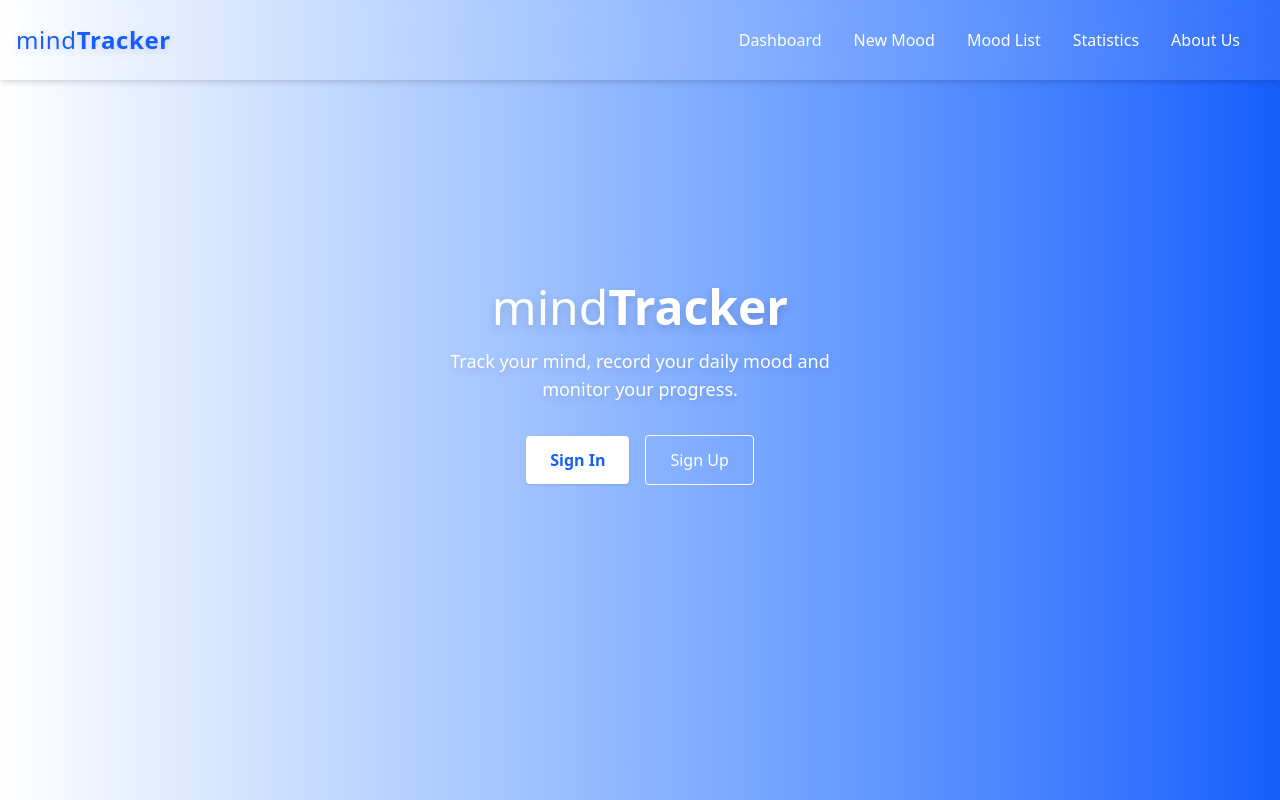
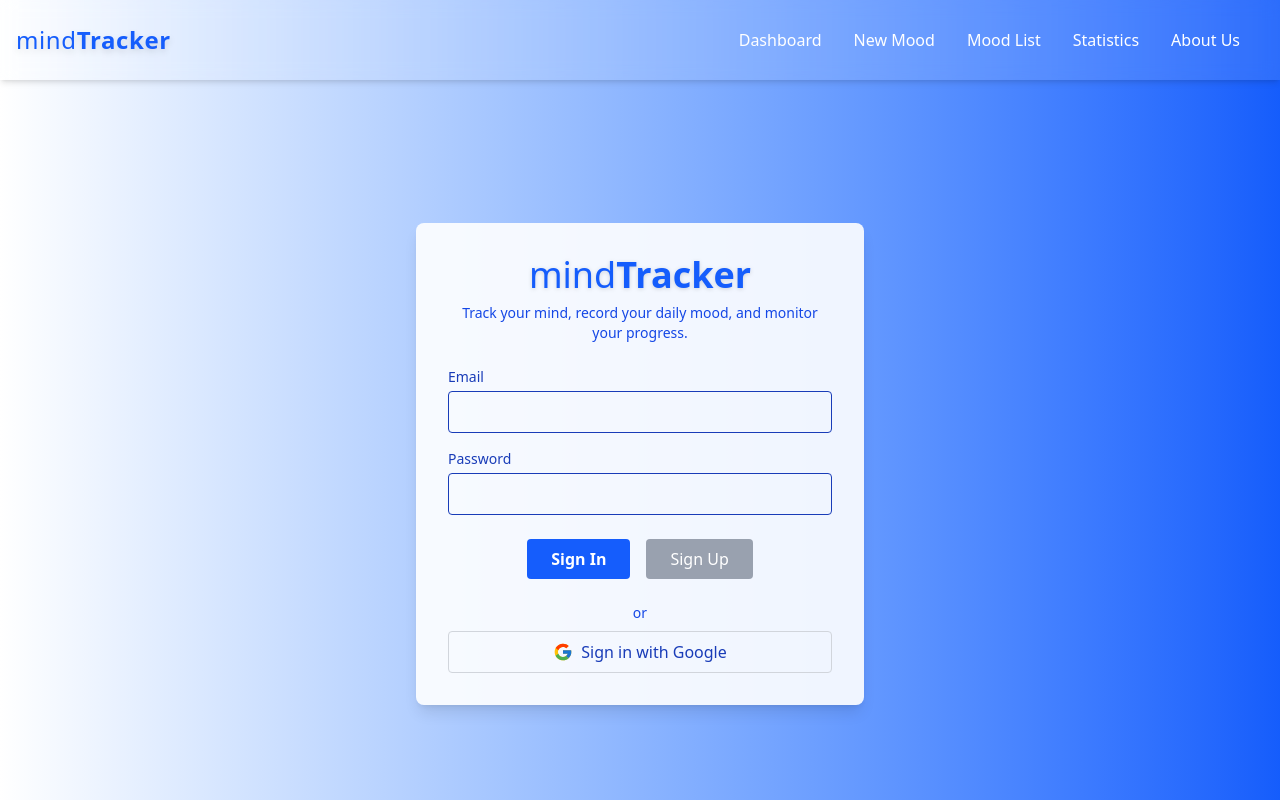
Before and after one commit to khazarglzd/mindTrack-ai-react, a React (Vite) app: page / in a window 1280 px wide. Shown: the top 800 px of the page. Built offline with nearby package versions, Linux system fonts and the light colour scheme.

Commit message:
feat: add log/pas fields and Google sign-up option

```diff
--- a/package.json
+++ b/package.json
@@ -13,6 +13,7 @@
     "@tailwindcss/vite": "^4.1.10",
     "react": "^19.1.0",
     "react-dom": "^19.1.0",
+    "react-icons": "^5.5.0",
     "react-router-dom": "^7.6.2"
   },
   "devDependencies": {
--- a/src/data/quotes.jsx
+++ b/src/data/quotes.jsx
@@ -3,7 +3,32 @@ const quotes = [
     { q: "Joy is the best makeup.", a: "Anne Lamott" },
     { q: "Life is 10% what happens to us and 90% how we react to it.", a: "Charles R. Swindoll" },
     { q: "Keep going. Be all in.", a: "Bryan Hutchinson" },
-    { q: "What we think, we become.", a: "Buddha" }
+    { q: "What we think, we become.", a: "Buddha" },
+    { q: "Success is not final, failure is not fatal: It is the courage to continue that counts.", a: "Winston Churchill" },
+    { q: "Believe you can and you're halfway there.", a: "Theodore Roosevelt" },
+    { q: "Do what you can, with what you have, where you are.", a: "Theodore Roosevelt" },
+    { q: "Act as if what you do makes a difference. It does.", a: "William James" },
+    { q: "Success usually comes to those who are too busy to be looking for it.", a: "Henry David Thoreau" },
+    { q: "Don't watch the clock; do what it does. Keep going.", a: "Sam Levenson" },
+    { q: "Hardships often prepare ordinary people for an extraordinary destiny.", a: "C.S. Lewis" },
+    { q: "Everything you can imagine is real.", a: "Pablo Picasso" },
+    { q: "Turn your wounds into wisdom.", a: "Oprah Winfrey" },
+    { q: "Doubt kills more dreams than failure ever will.", a: "Suzy Kassem" },
+    { q: "Don't wait. The time will never be just right.", a: "Napoleon Hill" },
+    { q: "I can and I will. Watch me.", a: "Carrie Green" },
+    { q: "Happiness is not something ready-made. It comes from your own actions.", a: "Dalai Lama" },
+    { q: "Push yourself, because no one else is going to do it for you.", a: "Unknown" },
+    { q: "Great things never came from comfort zones.", a: "Unknown" },
+    { q: "Dream it. Wish it. Do it.", a: "Unknown" },
+    { q: "Sometimes later becomes never. Do it now.", a: "Unknown" },
+    { q: "Little things make big days.", a: "Unknown" },
+    { q: "Don’t stop when you’re tired. Stop when you’re done.", a: "Unknown" },
+    { q: "Wake up with determination. Go to bed with satisfaction.", a: "Unknown" },
+    { q: "Do something today that your future self will thank you for.", a: "Unknown" },
+    { q: "It’s going to be hard, but hard does not mean impossible.", a: "Unknown" },
+    { q: "Don’t wait for opportunity. Create it.", a: "Unknown" },
+    { q: "Sometimes we're tested not to show our weaknesses, but to discover our strengths.", a: "Unknown" },
+    { q: "The harder you work for something, the greater you’ll feel when you achieve it.", a: "Unknown" },
 ];
 
 export default quotes;
--- a/src/pages/AboutUs.jsx
+++ b/src/pages/AboutUs.jsx
@@ -2,7 +2,7 @@ import React from 'react'
 
 const AboutUs = () => {
     return (
-        <div>AboutUs</div>
+        <div>About Us</div>
     )
 }
 
--- a/src/pages/Auth.jsx
+++ b/src/pages/Auth.jsx
@@ -1,32 +1,65 @@
-import React from 'react';
+import React, { useState } from 'react';
 import { useNavigate } from 'react-router-dom';
 import { useAuth } from '../context/AuthContext';
+import { FcGoogle } from 'react-icons/fc';
 
-const Home = () => {
+const Auth = () => {
     const navigate = useNavigate();
     const { signIn, isAuthenticated } = useAuth();
 
+    const [email, setEmail] = useState('');
+    const [password, setPassword] = useState('');
+
     const handleLogin = () => {
-        signIn();
+        // Normal giriş simülasyonu
+        signIn(); // ← burada gerçek auth fonksiyonunla değiştir
         navigate('/dashboard');
+    };
+
+    const handleGoogleLogin = () => {
+        console.log('Google login'); // Firebase gibi bir yapı entegre edilecekse buraya
     };
 
     return (
         <div className="min-h-screen flex items-center justify-center text-center p-6">
-            <div className="flex flex-col items-center -translate-y-30">
-                <h1 className="text-5xl font-sans mb-4 text-white drop-shadow-lg">
-                    <span className="font-normal">mind</span>
-                    <span className="font-bold">Tracker</span>
+            <div className="bg-white/90 text-blue-800 p-8 rounded-lg shadow-lg w-full max-w-md -translate-y-10">
+                <h1 className="text-4xl font-bold mb-2 text-blue-600 drop-shadow-sm">
+                    <span className="font-normal">mind</span><span className="font-bold">Tracker</span>
                 </h1>
-                <p className="text-lg mb-8 max-w-md mx-auto text-white drop-shadow-md">
-                    Track your mind, record your daily mood and monitor your progress.
+                <p className="text-sm mb-6 text-blue-700">
+                    Track your mind, record your daily mood, and monitor your progress.
                 </p>
 
-                <div className="space-x-4">
+                {/* Inputs */}
+                <div className="space-y-4 mb-6 text-left">
+                    <div>
+                        <label className="block text-sm mb-1 font-medium" htmlFor="email">Email</label>
+                        <input
+                            id="email"
+                            type="email"
+                            value={email}
+                            onChange={(e) => setEmail(e.target.value)}
+                            className="w-full px-4 py-2 border rounded focus:outline-none focus:ring-2 focus:ring-blue-400"
+                        />
+                    </div>
+                    <div>
+                        <label className="block text-sm mb-1 font-medium" htmlFor="password">Password</label>
+                        <input
+                            id="password"
+                            type="password"
+                            value={password}
+                            onChange={(e) => setPassword(e.target.value)}
+                            className="w-full px-4 py-2 border rounded focus:outline-none focus:ring-2 focus:ring-blue-400"
+                        />
+                    </div>
+                </div>
+
+                {/* Buttons */}
+                <div className="space-x-4 mb-6">
                     {!isAuthenticated ? (
                         <button
                             onClick={handleLogin}
-                            className="bg-white text-blue-600 font-semibold px-6 py-3 rounded shadow hover:bg-gray-100 transition cursor-pointer"
+                            className="bg-blue-600 text-white font-semibold px-6 py-2 rounded hover:bg-blue-700 transition"
                         >
                             Sign In
                         </button>
@@ -34,13 +67,25 @@ const Home = () => {
                         <p>You already signed in</p>
                     )}
 
-                    <button className="bg-transparent border border-white px-6 py-3 rounded text-white hover:bg-white hover:text-blue-600 transition">
+                    <button className="bg-gray-400 text-white px-6 py-2 rounded hover:bg-gray-500 transition">
                         Sign Up
                     </button>
                 </div>
+
+                {/* Divider */}
+                <div className="text-center text-sm text-blue-700 mb-2">or</div>
+
+                {/* Google Sign-In */}
+                <button
+                    onClick={handleGoogleLogin}
+                    className="w-full flex items-center justify-center border border-gray-300 rounded py-2 hover:bg-gray-100 transition"
+                >
+                    <FcGoogle className="text-xl mr-2" />
+                    Sign in with Google
+                </button>
             </div>
         </div>
     );
 };
 
-export default Home;
+export default Auth;
--- a/src/pages/Dashboard.jsx
+++ b/src/pages/Dashboard.jsx
@@ -26,16 +26,14 @@ const Dashboard = () => {
 
     return (
         <div className="bg-white/80 p-6 rounded-lg shadow-lg text-blue-800 w-full">
-            <h2 className="text-3xl font-bold mb-4 ml-1">Welcome back 👋</h2>
+            <h2 className="text-3xl font-bold mb-4 ml-1">Welcome back </h2>
             <p className="text-md mb-6 ml-1">Track your mood or journal your thoughts below.</p>
 
-            {quote ? (
-                <div style={{ background: 'lightblue', padding: '1rem', borderRadius: '8px' }}>
-                    <p>{quote.q}</p>
-                    <p>{quote.a}</p>
+            {quote && (
+                <div className=" border-l-4 border-blue-500 text-blue-700 p-4 mb-6 rounded shadow">
+                    <p className="italic">"{quote.q}"</p>
+                    <p className="text-sm text-right">— {quote.a}</p>
                 </div>
-            ) : (
-                <p>Quote not loaded</p>
             )}
 
 
--- a/src/routes/RouteConfig.jsx
+++ b/src/routes/RouteConfig.jsx
@@ -33,7 +33,7 @@ function RouteConfig() {
             <Route path="/dashboard/moodlist" element={<MoodList />} />
             <Route path="/dashboard/addmood" element={<NewMood />} />
             <Route path="/dashboard/stats" element={<Statistics />} />
-            <Route path="/dashboard/about" element={<AboutUs />} />
+            <Route path="/dashboard/aboutus" element={<AboutUs />} />
         </Routes>
     );
 }
```
Also changed, not shown: 1 other file (tests, documents, lock files or other folders).
